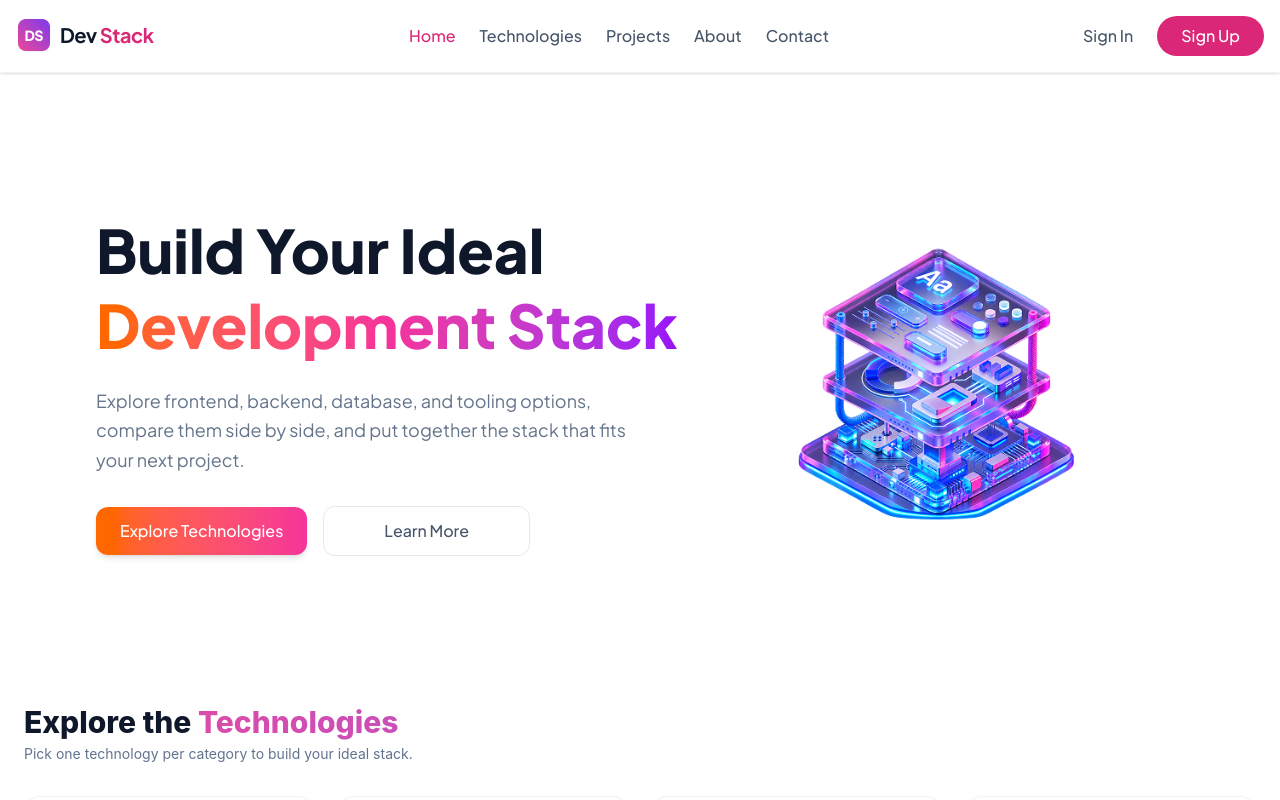
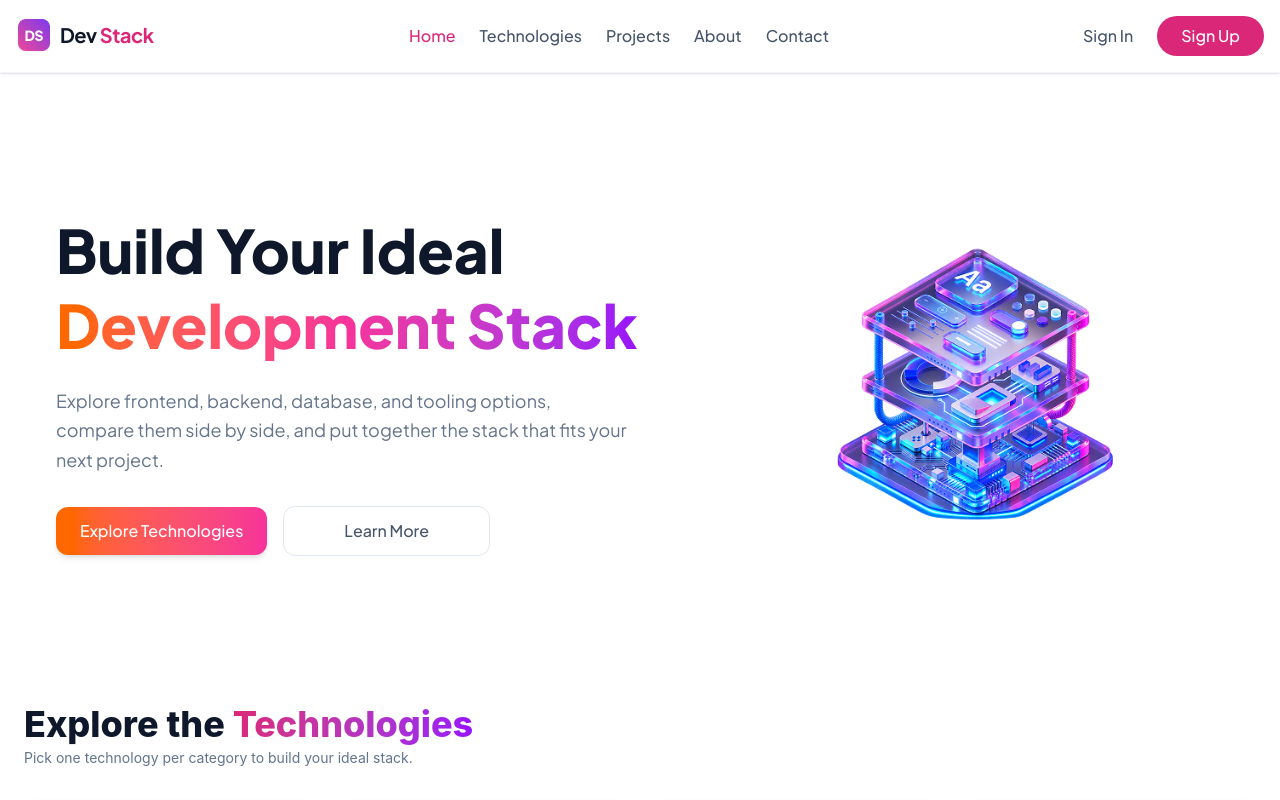
Before and after one commit to smerfan0009-sys/Dev-Stack, a React (Vite) app: page / in a window 1280 px wide. Shown: the top 800 px of the page. Built offline with nearby package versions, Linux system fonts and the light colour scheme.

Commit message:
show-alerts-created

```diff
--- a/src/App.tsx
+++ b/src/App.tsx
@@ -4,6 +4,8 @@ import Footer from "./components/Footer";
 import Stacks from "./components/Stacks";
 import { Suspense } from "react";
 import type { IStack } from "./types/stacksType";
+import { ToastContainer } from 'react-toastify';
+import 'react-toastify/dist/ReactToastify.css';
 
 const stacksfetch = async (): Promise<IStack[]> => {
   const res = await fetch("/technologies.json");
@@ -24,7 +26,7 @@ function App() {
   return (
     <div className="min-h-screen bg-white">
       <Navbar />
-      <main className="max-w-[1600px] mx-auto px-4 sm:px-6 pt-24">
+      <main className="max-w-[1440px] mx-auto px-4 sm:px-6 pt-24">
         <HeroSection />
 
         <Suspense fallback={<Loader />}>
@@ -33,6 +35,20 @@ function App() {
       </main>
 
       <Footer />
+
+      <ToastContainer
+        position="bottom-right"
+        autoClose={2500}
+        hideProgressBar={false}
+        newestOnTop={false}
+        closeOnClick
+        rtl={false}
+        pauseOnFocusLoss
+        draggable
+        pauseOnHover
+        theme="light"
+      />
+
     </div>
   );
 }
--- a/src/components/HeroSection.tsx
+++ b/src/components/HeroSection.tsx
@@ -1,6 +1,6 @@
 const HeroSection = () => {
     return (
-        <section className="max-w-6xl mx-auto px-4 sm:px-6 lg:px-8 py-10 md:py-16 flex flex-col md:flex-row items-center justify-center gap-8 md:gap-12 font-['Plus_Jakarta_Sans']">
+        <section className="max-w-full mx-auto px-4 sm:px-6 lg:px-8 py-10 md:py-16 flex flex-col md:flex-row items-center justify-center gap-10 md:gap-22 font-['Plus_Jakarta_Sans']">
             <div className="w-full md:w-1/2 space-y-6 text-center md:text-left">
                 <h1 className="text-4xl sm:text-5xl lg:text-6xl font-extrabold text-[rgb(15,23,42)] leading-tight">
                     Build Your Ideal <br />
--- a/src/components/Stacks.tsx
+++ b/src/components/Stacks.tsx
@@ -3,6 +3,7 @@ import type { IStack } from '../types/stacksType';
 import StacksCards from './StacksCards';
 import SelectedStacks from './SelectedStacks';
 import UnselectedStacks from './UnselectedStacks';
+import { toast } from 'react-toastify';
 
 interface StacksProps {
     stacksPromise: Promise<IStack[]>;
@@ -13,24 +14,36 @@ const Stacks = ({ stacksPromise }: StacksProps) => {
 
     const handleAddToStack = (stack: IStack) => {
         const exists = selectedStacks.some((item) => item.id === stack.id);
-        if (!exists) {
+
+        if (exists) {
+            toast.warning(`${stack.name} is already in your stack!`);
+        } else {
             setSelectedStacks([...selectedStacks, stack]);
+            toast.success(`${stack.name} added to your stack!`);
         }
     };
 
     const handleRemoveFromStack = (id: string) => {
+        const itemToRemove = selectedStacks.find((item) => item.id === id);
         setSelectedStacks(selectedStacks.filter((item) => item.id !== id));
+
+        if (itemToRemove) {
+            toast.info(`${itemToRemove.name} removed from stack.`);
+        }
     };
 
     const handleRemoveAll = () => {
+        if (selectedStacks.length === 0) return;
+
         setSelectedStacks([]);
+        toast.error('All technologies removed from your stack!');
     };
 
     return (
         <section className="py-8">
             <div className="mb-8">
-                <h2 className="text-3xl font-extrabold text-slate-900">
-                    Explore the <span className="bg-gradient-to-r from-[rgb(219,75,169)] to-[rgb(202,79,185)] bg-clip-text text-transparent">Technologies</span>
+                <h2 className="text-4xl font-extrabold text-slate-900">
+                    Explore the <span className="bg-gradient-to-r from-[rgb(219,39,119)] to-purple-600 bg-clip-text text-transparent">Technologies</span>
                 </h2>
                 <p className="text-slate-500 text-sm mt-1">
                     Pick one technology per category to build your ideal stack.
```
